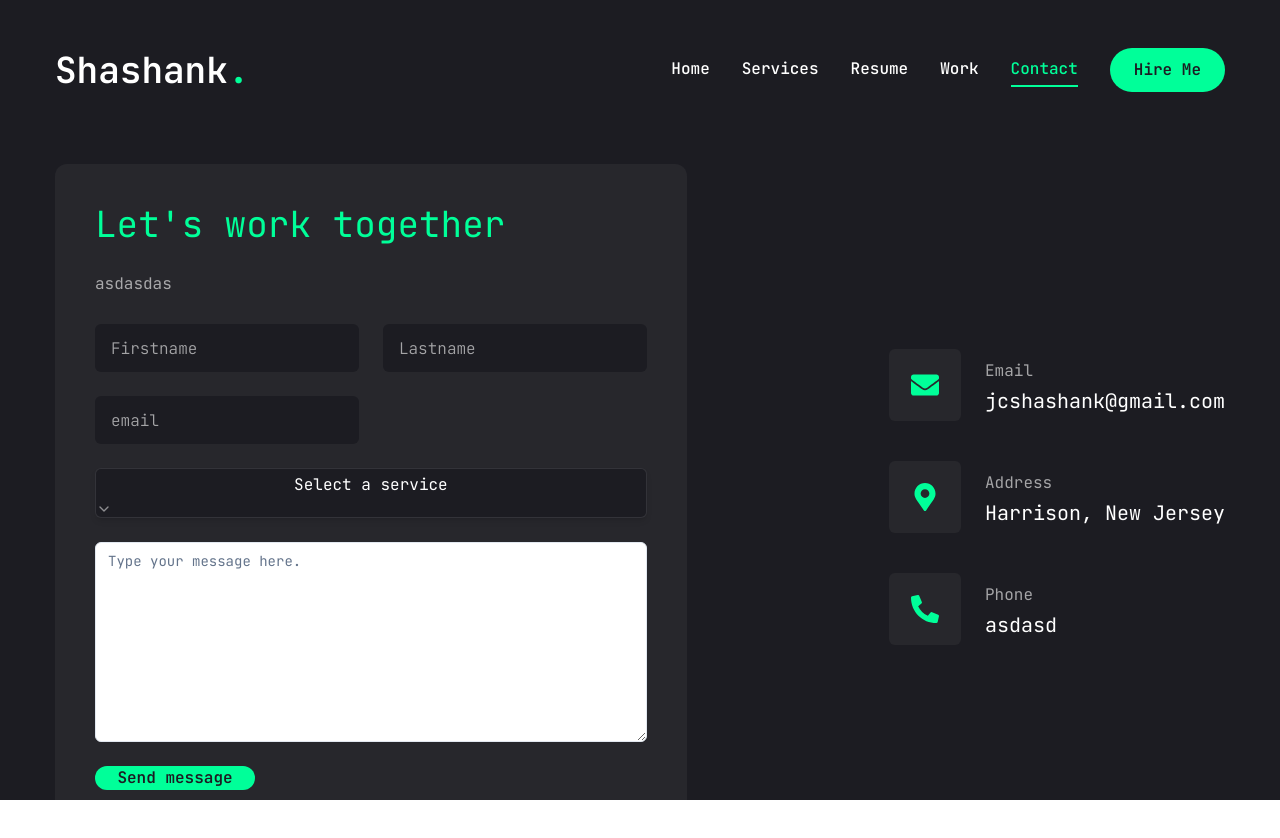
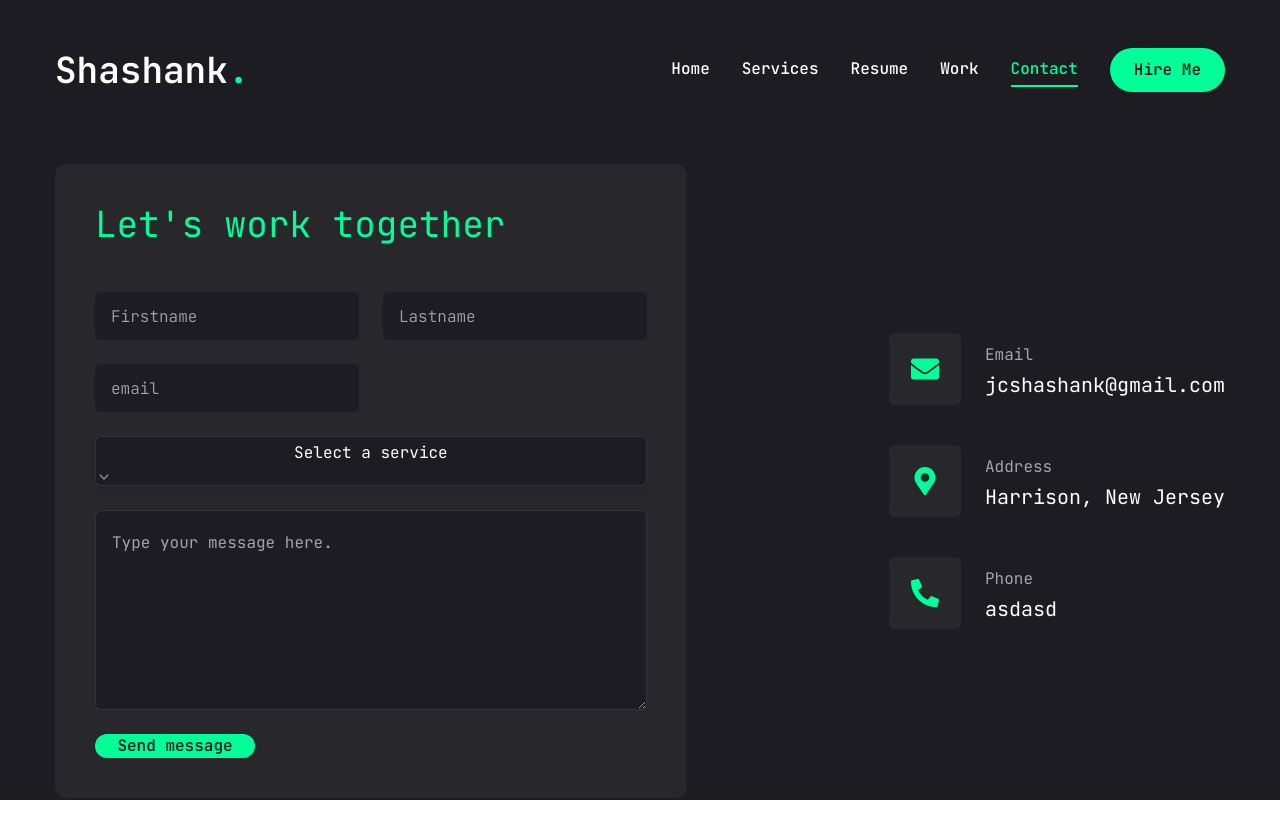
Before and after one commit to ShashankJc1/myportfolio, a Next.js app: page /contact in a window 1280 px wide. Shown: the top 838 px of the page. Built offline with nearby package versions, Linux system fonts and the light colour scheme.

Commit message:
textArea-updates

```diff
--- a/app/contact/page.jsx
+++ b/app/contact/page.jsx
@@ -42,7 +42,7 @@ const Contact = () => {
           <div className="xl:w-[54%] order-2 xl:order-none">
             <form className="flex flex-col gap-6 p-10 bg-[#27272c] rounded-xl">
               <h3 className="text-4xl text-accent">Let's work together</h3>
-              <p className="text-white/60">asdasdas</p>
+              <p className="text-white/60"></p>
               <div className="grid grid-cols-1 md:grid-cols-2 gap-6">
                 <Input type="firstname" placeholder="Firstname" />
                 <Input type="lastname" placeholder="Lastname" />
--- a/app/resume/page.jsx
+++ b/app/resume/page.jsx
@@ -34,8 +34,8 @@ const about = {
 
 const experience = {
   icon: '/assets/resume/badge.svg',
-  title: "My experience",
-  description: "a passionate software engineer, my goal is to continuously push the boundaries of technology, creating innovative solutions that make a meaningful impact on the world.",
+  title: "My Experience",
+  description: "A passionate software engineer, my goal is to continuously push the boundaries of technology, creating innovative solutions that make a meaningful impact on the world.",
   items: [
     {
     company: "Bytematic IT Solutions",
@@ -53,7 +53,7 @@ const experience = {
 const education = {
   icon: "/assets/resume/cap.svg",
   title: "My Education",
-  Description: "asdasdasdsadas",
+  Description: "",
   items: [
     {
       institution: "Stevens Institute of Technology",
@@ -71,7 +71,7 @@ const education = {
 
 const skills = {
   title: "My skills",
-  description: "asdsadsadsadsa",
+  description: "",
   skillList: [
   {
     icon: <FaHtml5 />,
--- a/components/ui/textarea.jsx
+++ b/components/ui/textarea.jsx
@@ -6,7 +6,7 @@ const Textarea = React.forwardRef(({ className, ...props }, ref) => {
   return (
     (<textarea
       className={cn(
-        "flex min-h-[80px] w-full rounded-md border border-slate-200 bg-white px-3 py-2 text-sm ring-offset-white placeholder:text-slate-500 focus-visible:outline-none focus-visible:ring-2 focus-visible:ring-slate-950 focus-visible:ring-offset-2 disabled:cursor-not-allowed disabled:opacity-50 dark:border-slate-800 dark:bg-slate-950 dark:ring-offset-slate-950 dark:placeholder:text-slate-400 dark:focus-visible:ring-slate-300",
+        "flex min-h-[80px] w-full rounded-md border border-white/10 bg-primary px-4 py-5 text-base placeholder:text-white/60 focus-visible:outline-none focus-visible:ring-1 focus-visible:ring-accent focus-visible:ring-offset-0 disabled:cursor-not-allowed disabled:opacity-50 dark:border-slate-800 dark:bg-slate-950 dark:ring-offset-slate-950 dark:placeholder:text-slate-400 dark:focus-visible:ring-slate-300",
         className
       )}
       ref={ref}
```
